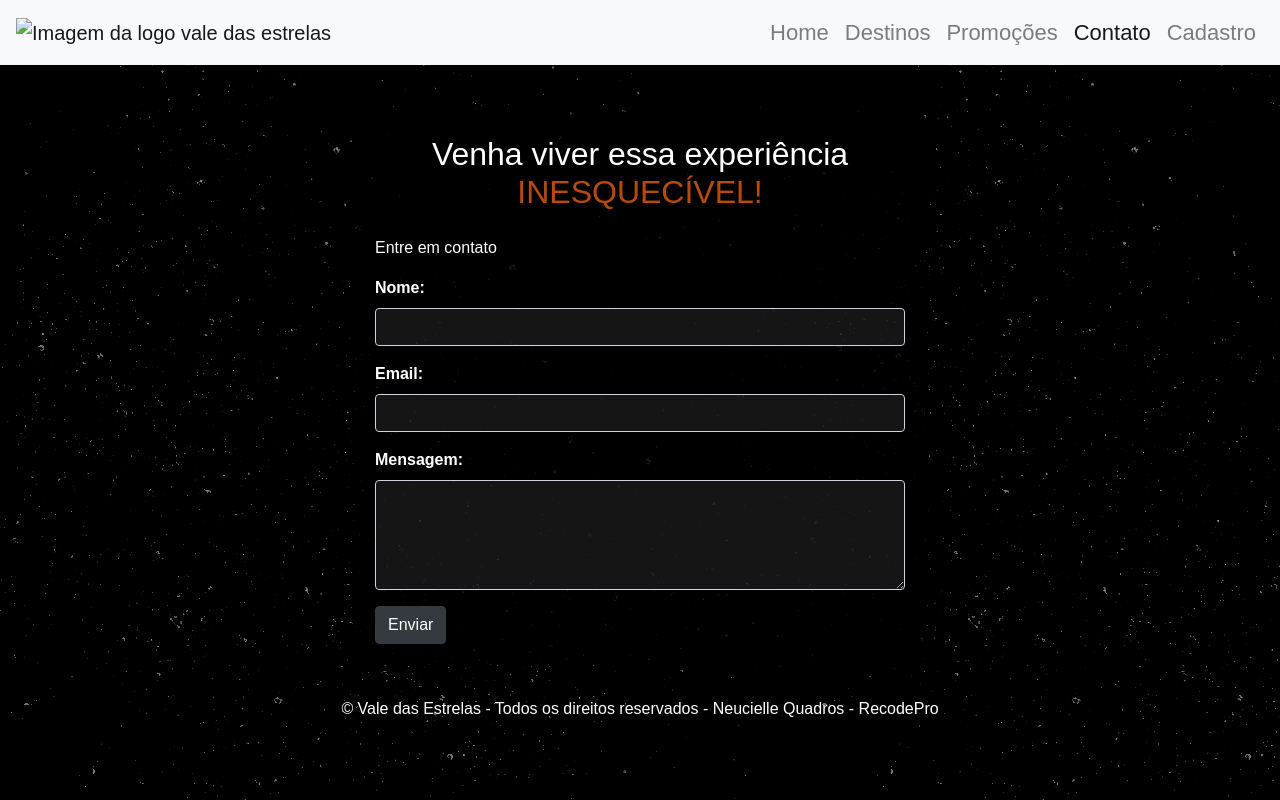
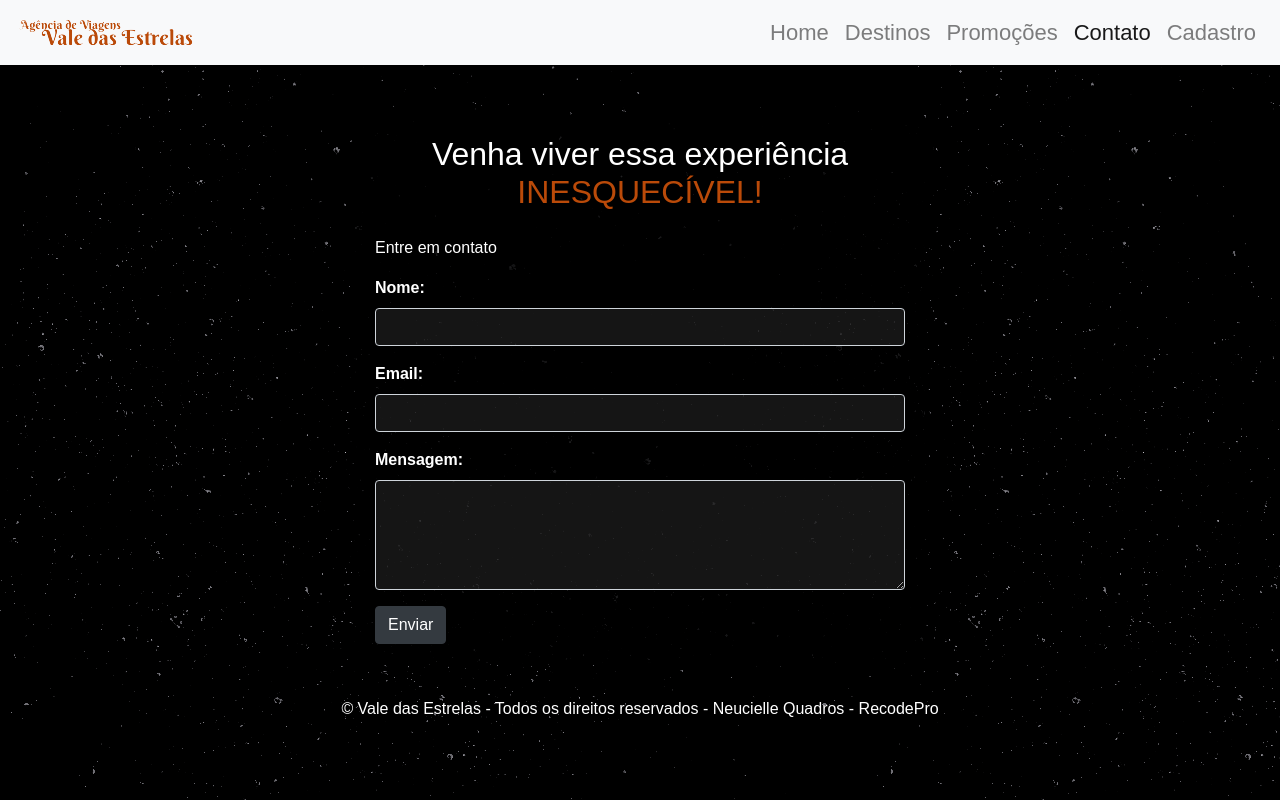
Before and after one commit to Neucielle/PrimeiraEntregaRecode, a plain HTML site: page PrimeiraEntrega/Page/contato.html in a window 1280 px wide. Drawn offline with nearby package versions, Linux system fonts and the light colour scheme; files whose address does not match are found by name; a web font is replaced by a local one.

```diff
--- a/PrimeiraEntrega/Page/contato.html
+++ b/PrimeiraEntrega/Page/contato.html
@@ -15,7 +15,7 @@
 <body>
     <!-- Navbar -->
     <nav class="navbar navbar-expand-lg navbar-light bg-light">
-        <a class="navbar-brand" href="index.html"><img src="img/ValeLaranja.png" alt="Imagem da logo vale das estrelas"></a>
+        <a class="navbar-brand" href="/index.html"><img src="/images/ValeLaranja.png" alt="Imagem da logo vale das estrelas"></a>
         <button class="navbar-toggler" type="button" data-toggle="collapse" data-target="#navbarNav"
             aria-controls="navbarNav" aria-expanded="false" aria-label="Toggle navigation">
             <span class="navbar-toggler-icon"></span>
```
Also changed, not shown: PrimeiraEntrega/index.html (+1 -1 lines).
